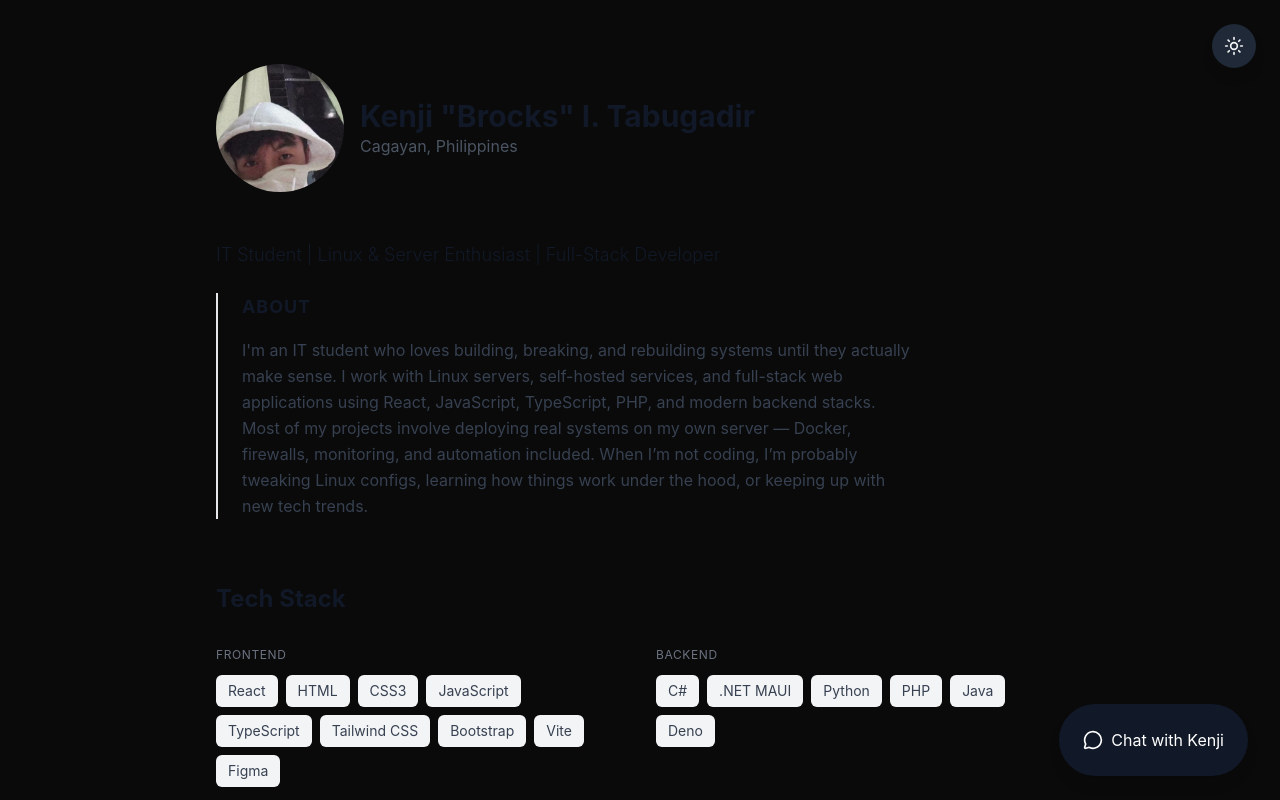
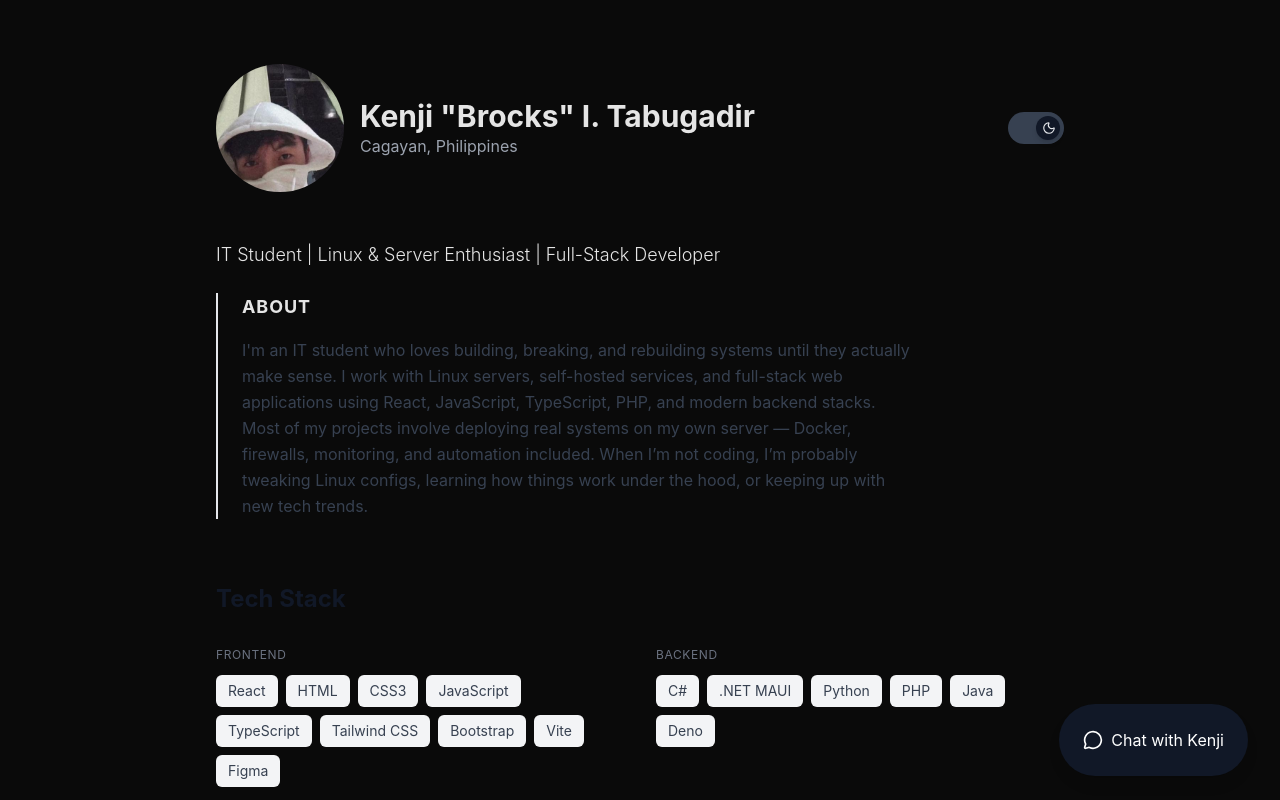
Before and after one commit to Wacky-sama/portfolio-v2, a React (Vite) app: page / in a window 1280 px wide. Both pictures are taken after a click on the button "Toggle theme". Shown: the top 800 px of the page. Built offline with nearby package versions, Linux system fonts and the light colour scheme; no server answers.

Commit message:
feat: enhance ThemeToggle component with improved styling and animations; update Header to include ThemeToggle

```diff
--- a/src/App.tsx
+++ b/src/App.tsx
@@ -6,14 +6,13 @@ import SocialLinks from './components/SocialLinks';
 import Footer from './components/Footer';
 import ChatWidget from './components/ChatWidget';
 import { portfolioData } from './config/portfolio-data';
-import ThemeToggle from './components/ThemeToggle';
 
 function App() {
   return (
-    <div className="min-h-screen dark:bg-dark-bg">
-      <ThemeToggle />
+    <div
+      className="min-h-screen bg-white dark:bg-dark-bg text-black dark:text-dark-text transition-colors duration-500 ease-in-out"
+    >
       <div className="max-w-4xl mx-auto px-4 sm:px-6 py-16">
-        {/* Header Section */}
         <Header
           fullName={portfolioData.fullName}
           location={portfolioData.location}
@@ -25,24 +24,19 @@ function App() {
           about={portfolioData.about}
         />
 
-        {/* Tech Stack Section */}
         <TechStack techStack={portfolioData.techStack} />
-
-        {/* Projects Section */}
         <Projects projects={portfolioData.projects} />
-
-        {/* Social Links Section */}
         <SocialLinks
           socialLinks={portfolioData.socialLinks}
           email={portfolioData.email}
         />
-
-        {/* Footer */}
         <Footer />
       </div>
+
       <ChatWidget />
     </div>
   );
 }
 
+
 export default App;
--- a/src/components/Header.tsx
+++ b/src/components/Header.tsx
@@ -1,3 +1,5 @@
+import ThemeToggle from './ThemeToggle';
+
 interface HeaderProps {
   fullName: string;
   location: string;
@@ -6,16 +8,24 @@ interface HeaderProps {
 
 export default function Header({ fullName, location, profilePicture }: HeaderProps) {
   return (
-    <header className="flex items-center gap-4">
+    <header className="flex items-center justify-between">
+      <div className="flex items-center gap-4">
         <img
           src={profilePicture}
           alt={fullName}
           className="w-32 h-32 rounded-full object-cover"
         />
         <div>
-        <h1 className="text-3xl font-bold text-gray-900">{fullName}</h1>
-        <p className="text-gray-600">{location}</p>
+          <h1 className="text-3xl font-bold text-gray-900 dark:text-dark-text">
+            {fullName}
+          </h1>
+          <p className="text-gray-600 dark:text-gray-400">
+            {location}
+          </p>
         </div>
+      </div>
+
+      <ThemeToggle />
     </header>
   );
 }
--- a/src/components/ThemeToggle.tsx
+++ b/src/components/ThemeToggle.tsx
@@ -3,18 +3,47 @@ import { useTheme } from '../context/ThemeContext';
 
 export default function ThemeToggle() {
   const { theme, toggleTheme } = useTheme();
+  const isDark = theme === 'dark';
 
   return (
     <button
       onClick={toggleTheme}
-      className="fixed top-6 right-6 z-50 p-3 rounded-full bg-gray-200 dark:bg-gray-800 hover:bg-gray-300 dark:hover:bg-gray-700 transition-colors shadow-lg"
       aria-label="Toggle theme"
+      className="relative w-14 h-8 rounded-full bg-gray-300 dark:bg-gray-700 transition-colors duration-300 flex items-center"
     >
-      {theme === 'light' ? (
-        <Moon size={20} className="text-gray-900 dark:text-gray-100" />
-      ) : (
-        <Sun size={20} className="text-gray-900 dark:text-gray-100" />
-      )}
+      {/* Sliding knob */}
+      <span
+        className={`
+          absolute top-1 left-1
+          w-6 h-6 rounded-full
+          bg-white dark:bg-gray-900
+          shadow-md
+          transform transition-transform duration-300
+          ${isDark ? 'translate-x-6' : 'translate-x-0'}
+        `}
+      />
+
+      {/* Sun icon */}
+      <Sun
+        size={14}
+        className={`
+          absolute left-2 z-10
+          text-yellow-500
+          transition-opacity duration-300
+          ${isDark ? 'opacity-0' : 'opacity-100'}
+        `}
+      />
+
+      {/* Moon icon */}
+      <Moon
+        size={14}
+        className={`
+          absolute right-2 z-10
+          text-gray-200
+          transition-opacity duration-300
+          ${isDark ? 'opacity-100' : 'opacity-0'}
+        `}
+      />
     </button>
   );
 }
```
Lines whose indentation alone changed are shown as unchanged.
